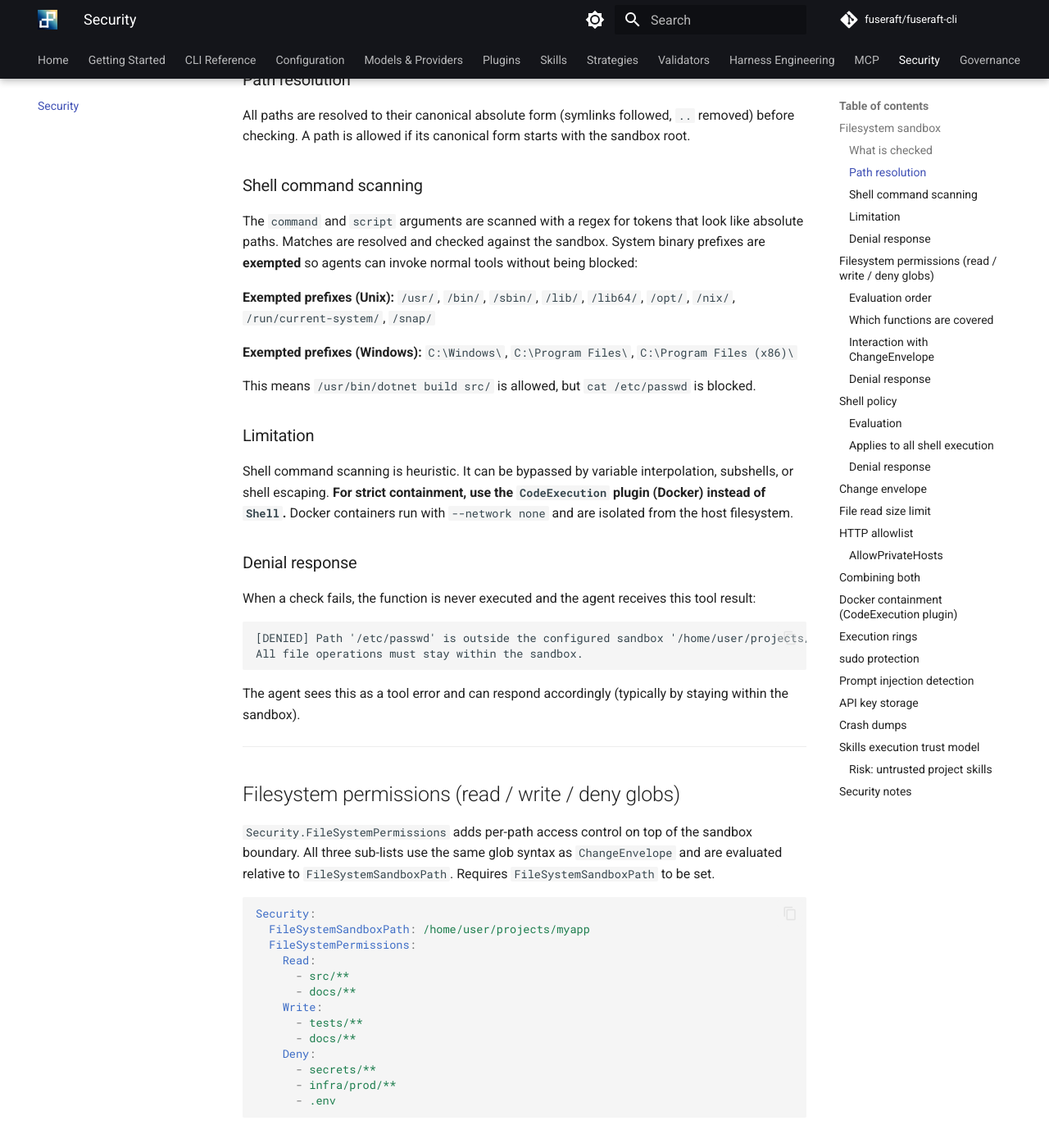
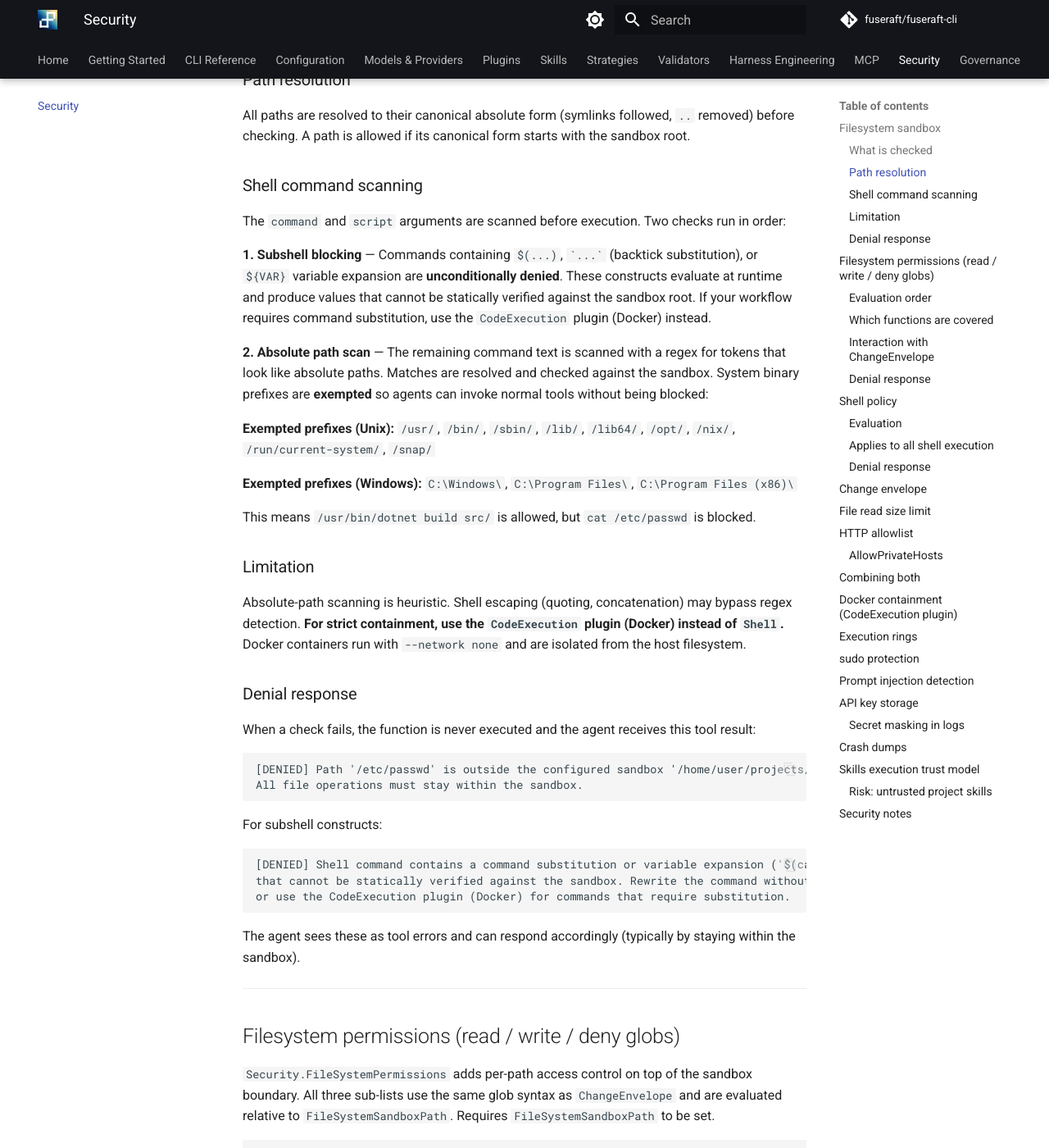
Before and after one commit to fuseraft/fuseraft-cli, an MkDocs documentation site: the page built from docs/security.md, in a window 1280 px wide and 1400 px high, scrolled down 891 px. Shown: the whole window at 82% size. Built offline with MkDocs 1.6.1 and Material for MkDocs 9.7.7, drawn with Linux system fonts in a browser that asks for light colours; comment, search, counter and statistics services are not loaded; some of the changed text lies outside the part shown.

Commit message:
docs: update security and configuration docs for production hardening changes
- Document subshell blocking ($(...), backticks, \${VAR}) as a hard deny in the shell
  sandbox section; clarify that the remaining limitation is shell-escaping only
- Add Secret masking in logs subsection under API key storage with the three regex
  patterns, noting masking is always active and requires no configuration
- Add SchemaVersion to the top-level fields table in the configuration reference
- Add preview callout to the RemoteAgent section noting the A2A pre-release dependency
  and the LogWarning emitted at session startup
- Expand the App log callout under Events to mention structured retry/fallover events
  and the secret masking formatter applied to all log sinks

````diff
--- a/docs/security.md
+++ b/docs/security.md
@@ -29,7 +29,11 @@ All paths are resolved to their canonical absolute form (symlinks followed, `..`
 
 ### Shell command scanning
 
-The `command` and `script` arguments are scanned with a regex for tokens that look like absolute paths. Matches are resolved and checked against the sandbox. System binary prefixes are **exempted** so agents can invoke normal tools without being blocked:
+The `command` and `script` arguments are scanned before execution. Two checks run in order:
+
+**1. Subshell blocking** — Commands containing `$(...)`, `` `...` `` (backtick substitution), or `${VAR}` variable expansion are **unconditionally denied**. These constructs evaluate at runtime and produce values that cannot be statically verified against the sandbox root. If your workflow requires command substitution, use the `CodeExecution` plugin (Docker) instead.
+
+**2. Absolute path scan** — The remaining command text is scanned with a regex for tokens that look like absolute paths. Matches are resolved and checked against the sandbox. System binary prefixes are **exempted** so agents can invoke normal tools without being blocked:
 
 **Exempted prefixes (Unix):** `/usr/`, `/bin/`, `/sbin/`, `/lib/`, `/lib64/`, `/opt/`, `/nix/`, `/run/current-system/`, `/snap/`
 
@@ -39,7 +43,7 @@ This means `/usr/bin/dotnet build src/` is allowed, but `cat /etc/passwd` is blo
 
 ### Limitation
 
-Shell command scanning is heuristic. It can be bypassed by variable interpolation, subshells, or shell escaping. **For strict containment, use the `CodeExecution` plugin (Docker) instead of `Shell`.** Docker containers run with `--network none` and are isolated from the host filesystem.
+Absolute-path scanning is heuristic. Shell escaping (quoting, concatenation) may bypass regex detection. **For strict containment, use the `CodeExecution` plugin (Docker) instead of `Shell`.** Docker containers run with `--network none` and are isolated from the host filesystem.
 
 ### Denial response
 
@@ -50,7 +54,15 @@ When a check fails, the function is never executed and the agent receives this t
 All file operations must stay within the sandbox.
 ```
 
-The agent sees this as a tool error and can respond accordingly (typically by staying within the sandbox).
+For subshell constructs:
+
+```
+[DENIED] Shell command contains a command substitution or variable expansion ('$(cat /etc/passwd)')
+that cannot be statically verified against the sandbox. Rewrite the command without subshells,
+or use the CodeExecution plugin (Docker) for commands that require substitution.
+```
+
+The agent sees these as tool errors and can respond accordingly (typically by staying within the sandbox).
 
 ---
 
@@ -337,6 +349,18 @@ Detection is automatic — no configuration required.
 
 When you configure the REPL via the first-run wizard or `/provider setup`, the API key is stored in the OS-native credential store — never in `~/.fuseraft/config` on disk.
 
+### Secret masking in logs
+
+All log output (console, `~/.fuseraft/logs/app.log`, and any debug sidecar file) passes through a secret-masking text formatter before being written. The formatter applies three regex patterns:
+
+| Pattern | Example match | Replaced with |
+|---------|--------------|---------------|
+| `sk-[A-Za-z0-9_-]{20,}` | `sk-ant-api03-abc123…` | `[REDACTED]` |
+| `(?i)bearer <token>` | `Bearer eyJhbGc…` | `[REDACTED]` |
+| `(?i)(api_key\|token\|secret)=<value>` | `api_key=supersecret` | `[REDACTED]` |
+
+This means even if a provider error response or debug trace contains an API key, it is stripped before reaching any log sink. No configuration is required — masking is always active.
+
 | Platform | Store | Mechanism |
 |----------|-------|-----------|
 | Linux | GNOME Keyring | `secret-tool` CLI (libsecret); service=`fuseraft-cli`, account=`default` |
````
Also changed, not shown: docs/configuration.md (+6 -1 lines).
